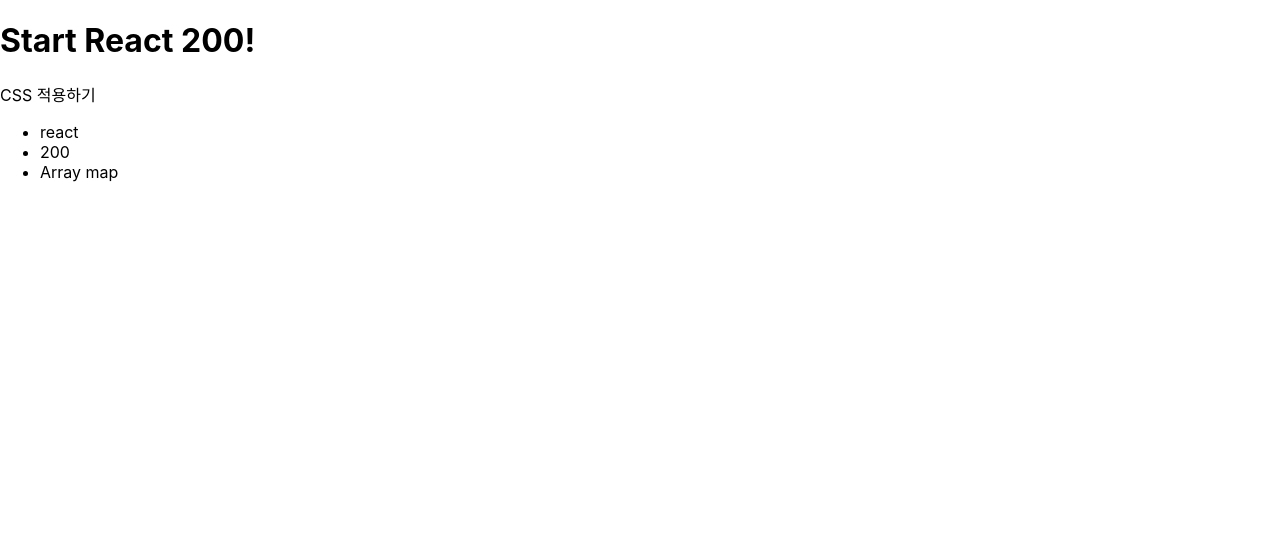
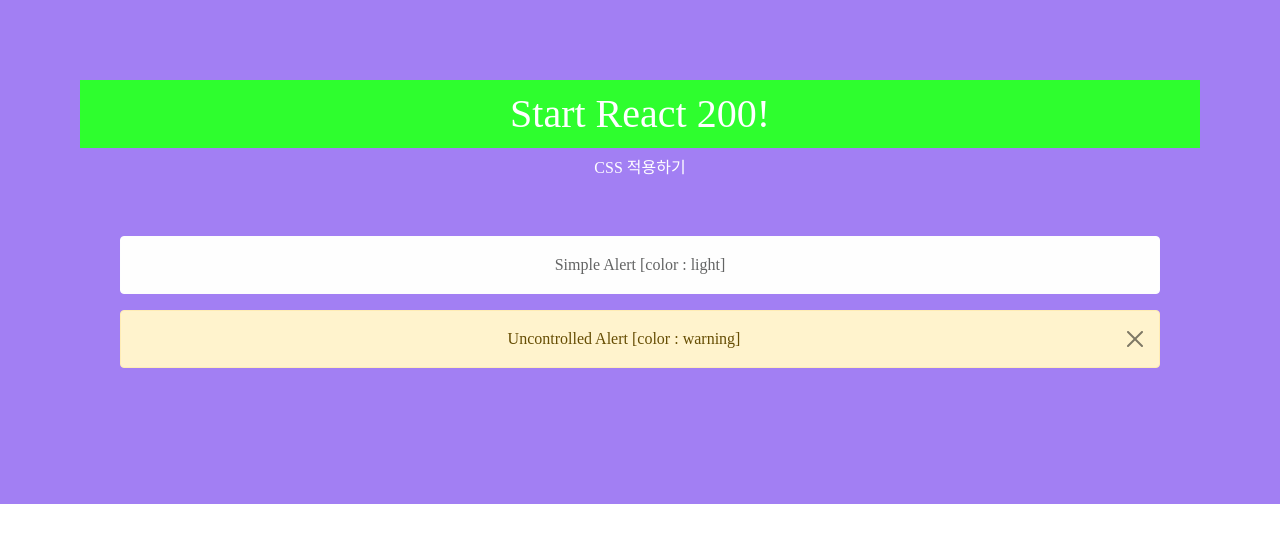
Before and after one commit to prsn-ts/react200, a React (Create React App) app: page / in a window 1280 px wide. Shown: the top 542 px of the page. Built offline with nearby package versions, Linux system fonts and the light colour scheme.

Commit message:
bootstrap, reactstrap를 설치하고 Alerts 예제 추가함(초급 034)

```diff
--- a/package.json
+++ b/package.json
@@ -6,10 +6,12 @@
     "@testing-library/jest-dom": "^5.11.4",
     "@testing-library/react": "^11.1.0",
     "@testing-library/user-event": "^12.1.10",
+    "bootstrap": "^5.1.3",
     "jquery": "^3.6.0",
     "react": "^17.0.2",
     "react-dom": "^17.0.2",
     "react-scripts": "4.0.3",
+    "reactstrap": "^9.0.1",
     "shallow-equal": "^1.2.1",
     "web-vitals": "^1.0.1"
   },
--- a/src/App.js
+++ b/src/App.js
@@ -1,13 +1,14 @@
 import React from 'react';
-// import './App.css';
-import ReturnMap from './R033_ReturnMap'
+import './App.css';
+import ReactstrapAlerts from './R034_ReactstrapAlerts'
+import 'bootstrap/dist/css/bootstrap.css'
 
 function App() {
   return (
     <div>
       <h1>Start React 200!</h1>
       <p>CSS 적용하기</p>
-      <ReturnMap/>
+      <ReactstrapAlerts/>
     </div>
   );
 }
--- /dev/null
+++ b/src/R034_ReactstrapAlerts.js
@@ -0,0 +1,19 @@
+import React, { Component } from 'react';
+import { Alert, UncontrolledAlert } from 'reactstrap';
+
+class R034_ReactstrapAlerts extends Component {
+    render() {
+        return (
+            <div>
+                <Alert color="light">
+                    Simple Alert [color : light]
+                </Alert>
+                <UncontrolledAlert color="warning">
+                    Uncontrolled Alert [color : warning]
+                </UncontrolledAlert>
+            </div>
+        )
+    }
+}
+
+export default R034_ReactstrapAlerts;
```
Also changed, not shown: 2 other files (tests, documents, lock files or other folders).
